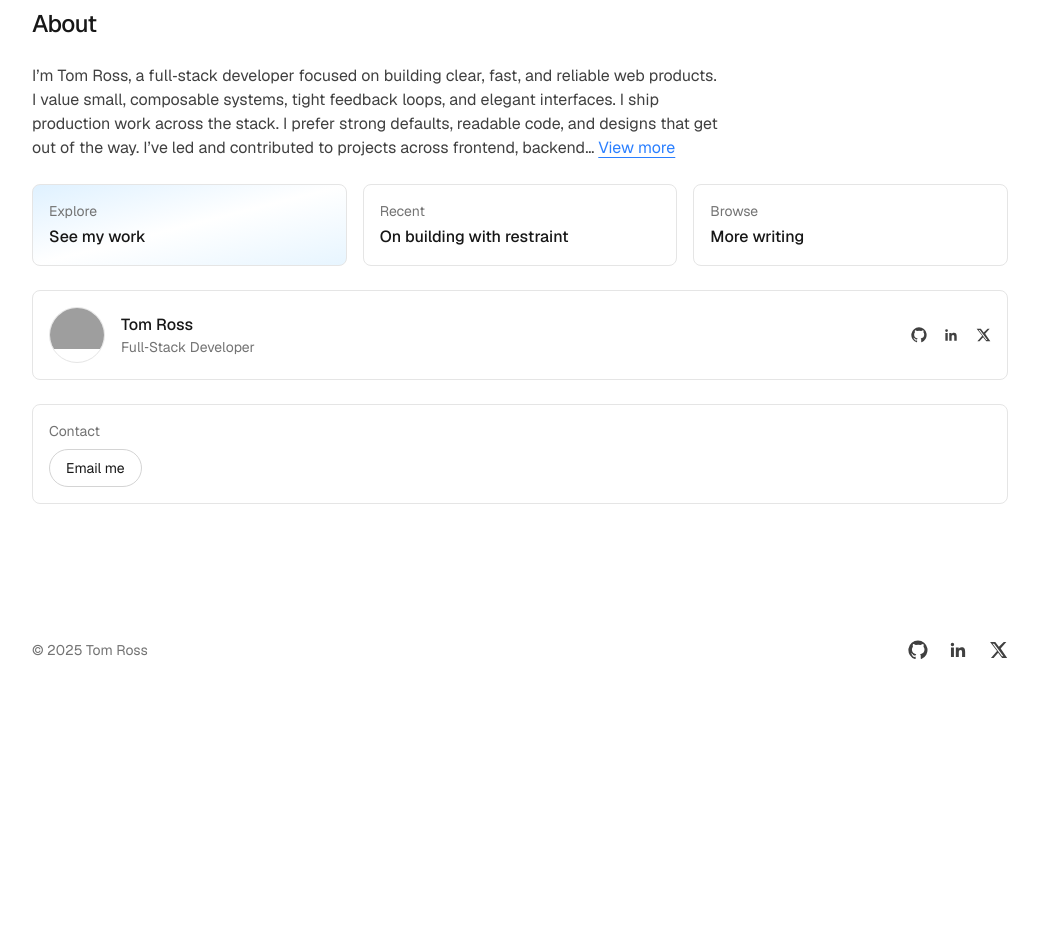
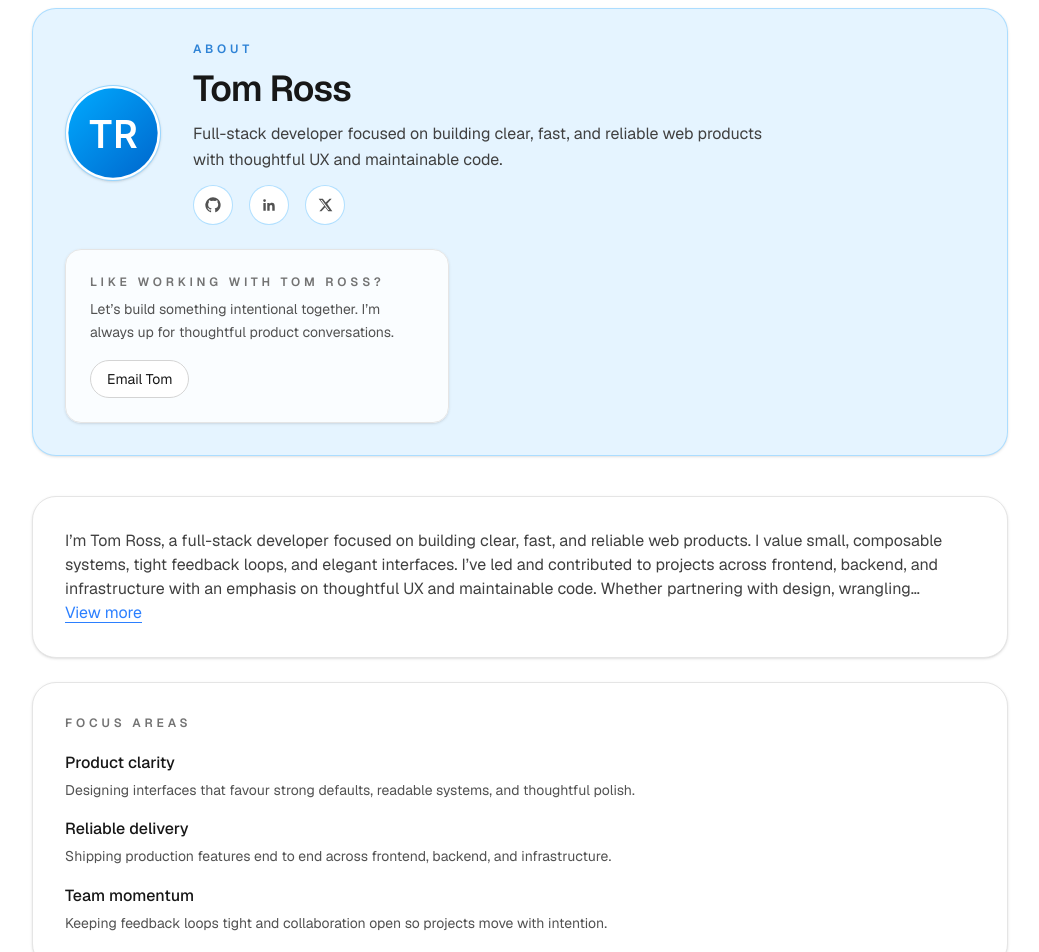
Before and after one commit to TommyFork/tomross.dev, a Next.js app: page /about in a window 1280 px wide. Shown: the part 100-1052 px from the top of the page, without its empty margins (120-1159 px from the left). Before the commit the page ends 800 px from the top, so only its background shows below. Built offline with nearby package versions, Linux system fonts and the light colour scheme; no server answers; grey boxes are pictures that could not be loaded.

Commit message:
Refine about page styling

```diff
--- a/src/app/about/page.tsx
+++ b/src/app/about/page.tsx
@@ -3,6 +3,24 @@ import Link from "next/link";
 import ContactCard from "@/components/ContactCard";
 import ExpandableText from "@/components/ExpandableText";
 import { GitHubIcon, LinkedInIcon, XIcon } from "@/components/icons/SocialIcons";
+
+const highlights = [
+  {
+    title: "Product clarity",
+    description:
+      "Designing interfaces that favour strong defaults, readable systems, and thoughtful polish.",
+  },
+  {
+    title: "Reliable delivery",
+    description:
+      "Shipping production features end to end across frontend, backend, and infrastructure.",
+  },
+  {
+    title: "Team momentum",
+    description:
+      "Keeping feedback loops tight and collaboration open so projects move with intention.",
+  },
+];
 
 export const metadata = {
   title: "About — Tom Ross",
@@ -10,57 +28,110 @@ export const metadata = {
 
 export default function About() {
   return (
-    <div className="py-10">
-      <h1 className="text-2xl font-medium tracking-tight mb-6">About</h1>
-      <div className="grid grid-cols-1 gap-6">
-        <div className="space-y-4 max-w-prose">
-          <ExpandableText
-            text={
-              "I’m Tom Ross, a full‑stack developer focused on building clear, fast, and reliable web products. I value small, composable systems, tight feedback loops, and elegant interfaces. I ship production work across the stack. I prefer strong defaults, readable code, and designs that get out of the way. I’ve led and contributed to projects across frontend, backend, and infrastructure, always with an emphasis on thoughtful UX and maintainable code."
-            }
-            limit={360}
+    <div className="space-y-10 py-10">
+      <div className="rounded-3xl border border-[color:var(--brightbook-blue)]/25 bg-[color:var(--brightbook-blue)]/10 p-6 shadow-sm sm:p-8">
+        <div className="grid gap-6 lg:grid-cols-[minmax(0,2fr),minmax(0,1fr)] lg:items-center">
+          <div className="flex flex-col gap-6 sm:flex-row sm:items-center sm:gap-8">
+            <div className="flex h-20 w-20 items-center justify-center overflow-hidden rounded-full border border-[color:var(--brightbook-blue)]/40 bg-white shadow-sm sm:h-24 sm:w-24">
+              <Image
+                src="/headshot.svg"
+                alt="Tom Ross headshot"
+                width={96}
+                height={96}
+                className="h-full w-full object-cover"
+                priority
               />
             </div>
-
-        <div className="grid grid-cols-1 sm:grid-cols-3 gap-4">
-          <Link href="/work" className="rounded-lg border border-neutral-200 p-4 hover:shadow-sm hover:-translate-y-[1px] transition-all bg-gradient-to-br from-[#dff1ff] via-white to-[#e7f5ff]">
-            <div className="text-sm text-neutral-500">Explore</div>
-            <div className="text-base font-medium mt-1">See my work</div>
-          </Link>
-
-          <Link href="/writing/first-post" className="rounded-lg border border-neutral-200 p-4 hover:bg-neutral-50 transition-colors">
-            <div className="text-sm text-neutral-500">Recent</div>
-            <div className="text-base font-medium mt-1">On building with restraint</div>
-          </Link>
-
-          <Link href="/writing" className="rounded-lg border border-neutral-200 p-4 hover:bg-neutral-50 transition-colors">
-            <div className="text-sm text-neutral-500">Browse</div>
-            <div className="text-base font-medium mt-1">More writing</div>
-          </Link>
+            <div className="space-y-3">
+              <div className="text-xs font-semibold uppercase tracking-[0.32em] text-[color:var(--brightbook-dark-blue)]/80">
+                About
               </div>
-
-        <div className="rounded-lg border border-neutral-200 p-4 flex items-center gap-4">
-          <div className="rounded-full overflow-hidden w-14 h-14 border border-neutral-200">
-            <Image src="/vercel.svg" alt="Headshot" width={56} height={56} />
-          </div>
-          <div className="flex-1">
-            <div className="font-medium">Tom Ross</div>
-            <div className="text-sm text-neutral-500">Full‑Stack Developer</div>
-          </div>
-          <div className="flex items-center gap-4 text-sm text-neutral-700">
-            <Link href="https://github.com/tommyross" target="_blank" rel="noreferrer noopener" className="hover:text-neutral-900" aria-label="GitHub">
+              <h1 className="text-3xl font-semibold tracking-tight text-neutral-900 sm:text-4xl">Tom Ross</h1>
+              <p className="max-w-xl text-sm leading-relaxed text-neutral-700 sm:text-base">
+                Full-stack developer focused on building clear, fast, and reliable web products with thoughtful UX and maintainable code.
+              </p>
+              <div className="flex items-center gap-4 text-neutral-600">
+                <Link
+                  href="https://github.com/tommyross"
+                  target="_blank"
+                  rel="noreferrer noopener"
+                  className="inline-flex h-10 w-10 items-center justify-center rounded-full border border-[color:var(--brightbook-blue)]/30 bg-white transition-colors hover:border-[color:var(--brightbook-blue)]/60 hover:text-[color:var(--brightbook-dark-blue)]"
+                  aria-label="GitHub"
+                >
                   <GitHubIcon />
                 </Link>
-            <Link href="https://www.linkedin.com/in/tomross" target="_blank" rel="noreferrer noopener" className="hover:text-neutral-900" aria-label="LinkedIn">
+                <Link
+                  href="https://www.linkedin.com/in/tomross"
+                  target="_blank"
+                  rel="noreferrer noopener"
+                  className="inline-flex h-10 w-10 items-center justify-center rounded-full border border-[color:var(--brightbook-blue)]/30 bg-white transition-colors hover:border-[color:var(--brightbook-blue)]/60 hover:text-[color:var(--brightbook-dark-blue)]"
+                  aria-label="LinkedIn"
+                >
                   <LinkedInIcon />
                 </Link>
-            <Link href="https://x.com/tommyross" target="_blank" rel="noreferrer noopener" className="hover:text-neutral-900" aria-label="X">
+                <Link
+                  href="https://x.com/tommyross"
+                  target="_blank"
+                  rel="noreferrer noopener"
+                  className="inline-flex h-10 w-10 items-center justify-center rounded-full border border-[color:var(--brightbook-blue)]/30 bg-white transition-colors hover:border-[color:var(--brightbook-blue)]/60 hover:text-[color:var(--brightbook-dark-blue)]"
+                  aria-label="X"
+                >
                   <XIcon />
                 </Link>
               </div>
             </div>
+          </div>
+          <div className="max-w-sm">
+            <ContactCard
+              title="Like working with Tom Ross?"
+              description="Let’s build something intentional together. I’m always up for thoughtful product conversations."
+              ctaLabel="Email Tom"
+              className="border-[color:var(--brightbook-blue)]/40 bg-white/80 backdrop-blur"
+            />
+          </div>
+        </div>
+      </div>
 
-        <ContactCard />
+      <div className="grid gap-6 lg:grid-cols-[minmax(0,2fr),minmax(0,1fr)]">
+        <div className="space-y-6">
+          <section className="rounded-3xl border border-neutral-200 bg-white p-6 shadow-sm sm:p-8">
+            <ExpandableText
+              text="I’m Tom Ross, a full-stack developer focused on building clear, fast, and reliable web products. I value small, composable systems, tight feedback loops, and elegant interfaces. I’ve led and contributed to projects across frontend, backend, and infrastructure with an emphasis on thoughtful UX and maintainable code. Whether partnering with design, wrangling architecture, or launching new features, I keep teams moving with clarity and momentum."
+              limit={360}
+            />
+          </section>
+
+          <section className="rounded-3xl border border-neutral-200 bg-white p-6 shadow-sm sm:p-8">
+            <h2 className="text-xs font-semibold uppercase tracking-[0.32em] text-neutral-500">Focus areas</h2>
+            <ul className="mt-5 space-y-4">
+              {highlights.map((item) => (
+                <li key={item.title} className="text-sm leading-relaxed text-neutral-700">
+                  <span className="block text-base font-medium text-neutral-900">{item.title}</span>
+                  <span className="mt-1 block text-neutral-600">{item.description}</span>
+                </li>
+              ))}
+            </ul>
+          </section>
+        </div>
+
+        <div className="space-y-4">
+          <Link
+            href="/work"
+            className="group block rounded-3xl border border-[color:var(--brightbook-blue)]/40 bg-white p-6 text-neutral-900 shadow-sm transition-transform duration-200 hover:-translate-y-1 hover:shadow-md sm:p-8"
+          >
+            <div className="text-xs font-semibold uppercase tracking-[0.32em] text-neutral-500">Explore</div>
+            <div className="mt-3 text-2xl font-semibold tracking-tight">See my work</div>
+            <p className="mt-3 text-sm leading-relaxed text-neutral-600">
+              Case studies, prototypes, and shipped products that show how I build.
+            </p>
+          </Link>
+          <section className="rounded-3xl border border-neutral-200 bg-white p-6 shadow-sm sm:p-8">
+            <h2 className="text-xs font-semibold uppercase tracking-[0.32em] text-neutral-500">Currently</h2>
+            <p className="mt-3 text-sm leading-relaxed text-neutral-600">
+              Partnering with teams to design and ship product experiences with clarity, speed, and empathy. Always looking for thoughtful collaborators.
+            </p>
+          </section>
+        </div>
       </div>
     </div>
   );
--- a/src/components/ContactCard.tsx
+++ b/src/components/ContactCard.tsx
@@ -1,10 +1,33 @@
 import EmailReveal from "@/components/EmailReveal";
 
-export default function ContactCard({ title = "Contact" }: { title?: string }) {
+type ContactCardProps = {
+  title?: string;
+  description?: string;
+  ctaLabel?: string;
+  className?: string;
+};
+
+export default function ContactCard({
+  title = "Contact",
+  description,
+  ctaLabel = "Email me",
+  className = "",
+}: ContactCardProps) {
+  const cardClasses =
+    "rounded-2xl border border-neutral-200 bg-white p-6 shadow-sm" +
+    (className ? ` ${className}` : "");
+
   return (
-    <div className="rounded-lg border border-neutral-200 p-4 bg-white">
-      <div className="text-sm text-neutral-500 mb-2">{title}</div>
-      <EmailReveal />
+    <div className={cardClasses}>
+      <div className="text-xs font-semibold uppercase tracking-[0.32em] text-neutral-500">
+        {title}
+      </div>
+      {description && (
+        <p className="mt-2 text-sm leading-relaxed text-neutral-600">{description}</p>
+      )}
+      <div className="mt-4">
+        <EmailReveal label={ctaLabel} />
+      </div>
     </div>
   );
 }
--- a/src/components/Nav.tsx
+++ b/src/components/Nav.tsx
@@ -6,7 +6,6 @@ import { usePathname } from "next/navigation";
 const links = [
   { href: "/about", label: "About" },
   { href: "/work", label: "Work" },
-  { href: "/writing", label: "Writing" },
   { href: "/contact", label: "Contact" },
 ];
 
```
Also changed, not shown: public/headshot.svg (added). Lines whose indentation alone changed are shown as unchanged.
